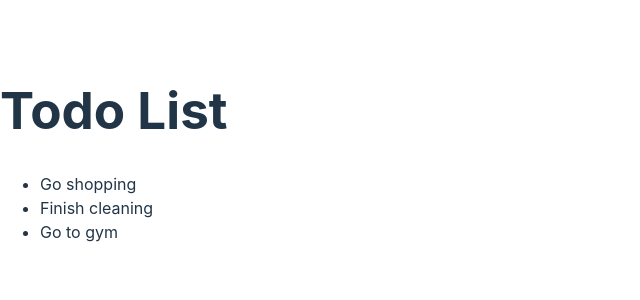
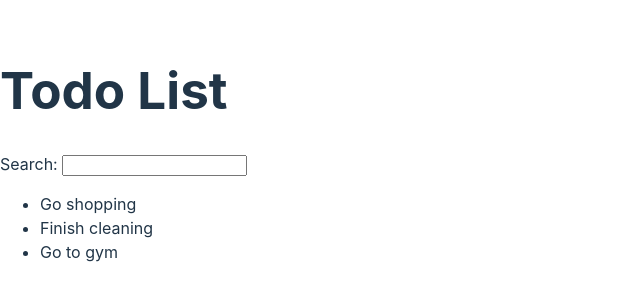
Before and after one commit to Baskanbetul/react-todo, a React (Vite) app: page / in a window 1280 px wide. Shown: the part 246-546 px from the top of the page, without its empty margins (0-640 px from the left). Built offline with nearby package versions, Linux system fonts and the light colour scheme.

Commit message:
Added label and input for searching bar

```diff
--- a/src/App.jsx
+++ b/src/App.jsx
@@ -15,6 +15,8 @@ function App() {
     <div>
       <h1>Todo List</h1>
 
+      <label htmlFor="search">Search: </label>
+      <input id="search" type="text" />
       <ul>{todoListItems}</ul>
     </div>
   );
```
